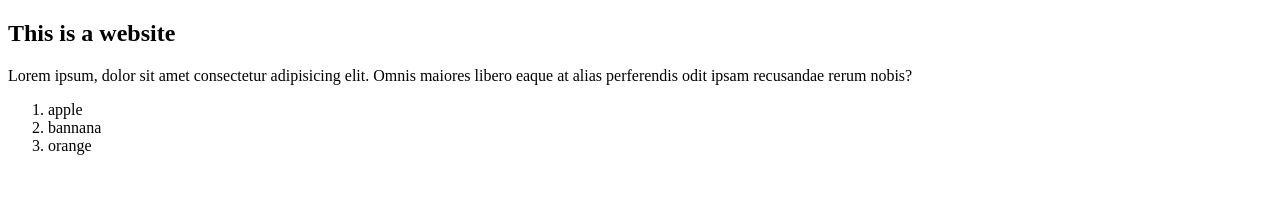
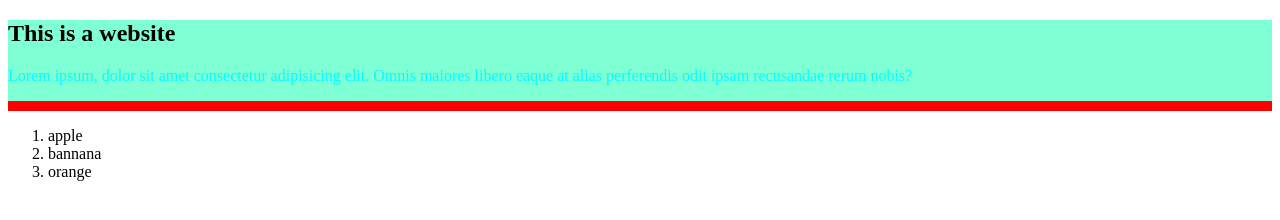
Before and after one commit to rokymohanta/my--simple-webiste, a plain HTML site: page index.html in a window 1280 px wide. Drawn offline with Linux system fonts and the light colour scheme.

Commit message:
my--simple website

```diff
--- a/index.html
+++ b/index.html
@@ -4,9 +4,10 @@
     <meta charset="UTF-8">
     <meta name="viewport" content="width=device-width, initial-scale=1.0">
     <title>my first website</title>
+   <link rel="stylesheet" href="style/blog.css">
 </head>
 <body>
-    <div>
+    <div class="rock">
         <h2>This is a website</h2>
         <p>Lorem ipsum, dolor sit amet consectetur adipisicing elit. Omnis maiores libero eaque at alias perferendis odit ipsam recusandae rerum nobis?</p>
 
--- /dev/null
+++ b/style/blog.css
@@ -0,0 +1,9 @@
+p {
+    color: aqua;
+}
+.rock {
+    background-color: aquamarine;
+    border-bottom: 10px solid red;
+
+
+}
```
